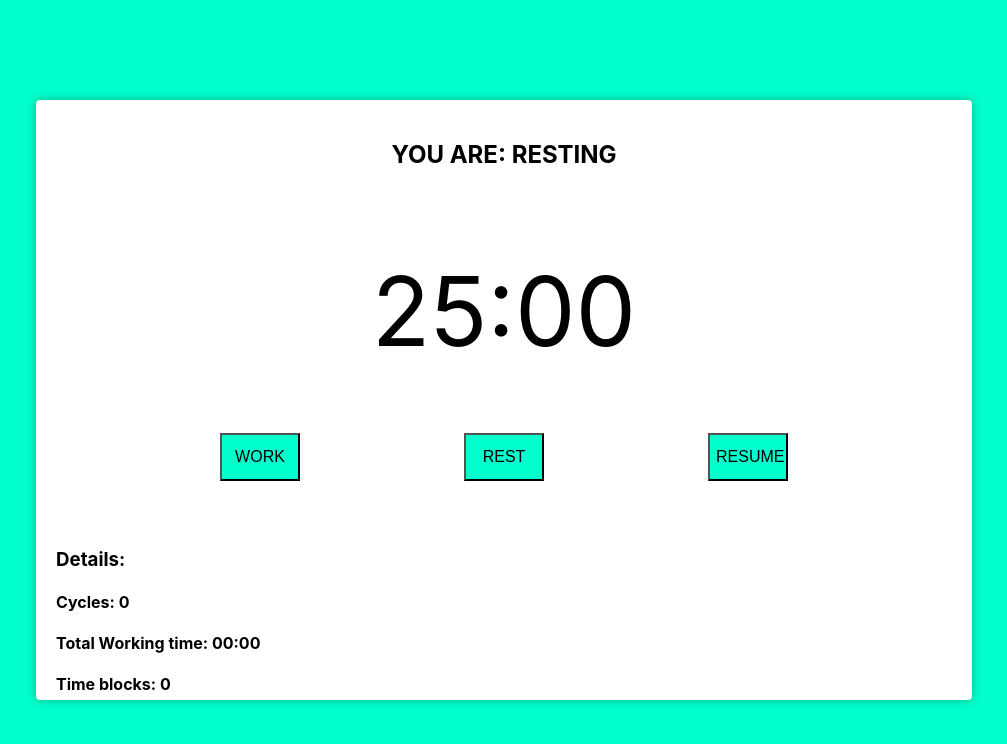
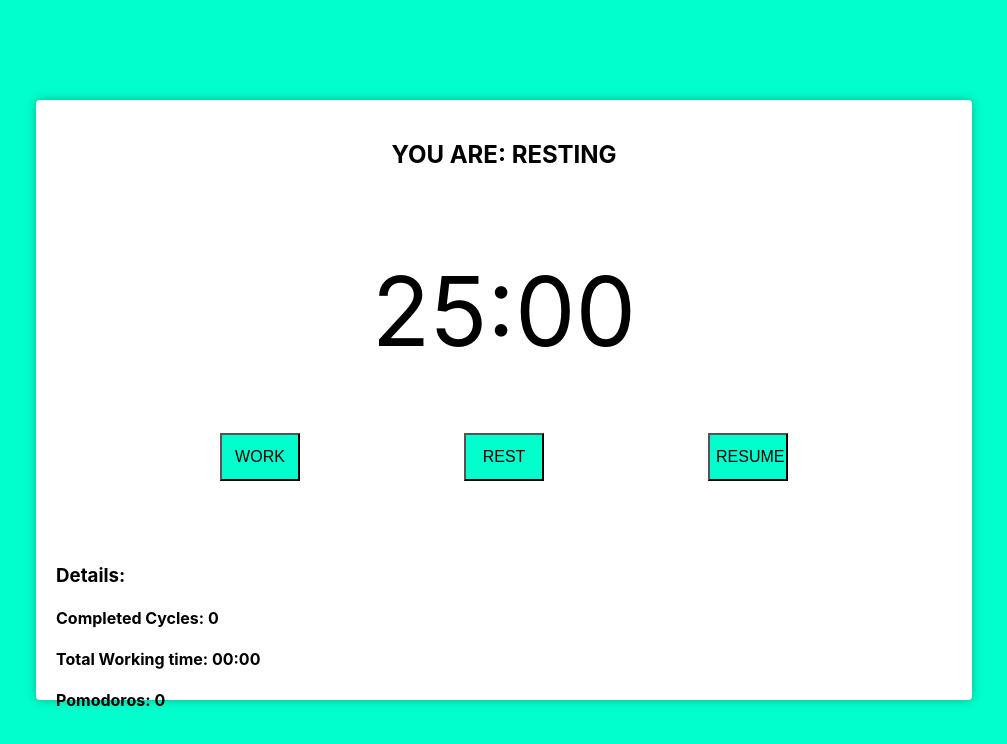
Before and after one commit to ruanres/pomodo-app, a React (Create React App) app: page / in a window 1280 px wide. Shown: the top 744 px of the page, without its empty margins (136-1143 px from the left). Built offline with nearby package versions, Linux system fonts and the light colour scheme.

Commit message:
add pomodoro logic

```diff
--- a/src/App.tsx
+++ b/src/App.tsx
@@ -17,12 +17,6 @@ function App() {
           longRestTime={MINUTES_15}
           cycles={CYCLES}
         />
-        <div className="details">
-          <h3>Details:</h3>
-          <h4>Cycles: 0</h4>
-          <h4>Total Working time: 00:00</h4>
-          <h4>Time blocks: 0</h4>
-        </div>
       </div>
     </div>
   );
--- a/src/components/Timer/index.tsx
+++ b/src/components/Timer/index.tsx
@@ -18,16 +18,33 @@ const Timer = (props: Timer) => {
   const [working, setWorking] = useState(false);
   const [timeCounting, setTimeCounting] = useState(false);
   const [userState, setUserState] = useState<UserState>('resting');
+  const [pomodoros, setPomodoros] = useState(0);
+  const [completedCycles, setCompletedCycles] = useState(0);
 
   useEffect(() => {
     document.body.setAttribute('class', working ? 'working' : '');
     setUserState(working ? 'working' : 'resting');
-  }, [working]);
+
+    const timeIsOver = counter <= 0;
+    if (timeIsOver) {
+      if (working) {
+        const increasedPomodoro = pomodoros + 1;
+        setPomodoros(increasedPomodoro);
+        const isCycleCompleted = increasedPomodoro % props.cycles === 0;
+        if (isCycleCompleted) {
+          startResting(true);
+          setCompletedCycles((quantity) => quantity + 1);
+        } else {
+          startResting(false);
+        }
+      } else {
+        startWorking();
+      }
+    }
+  }, [working, counter, pomodoros, props.cycles]);
 
   useInterval(
-    () => {
-      setCounter((current) => current - 1);
-    },
+    () => setCounter((current) => current - 1),
     timeCounting ? 1000 : null,
   );
 
@@ -55,6 +72,14 @@ const Timer = (props: Timer) => {
           onClick={() => setTimeCounting(!timeCounting)}
         />
       </div>
+      <div className="details">
+        <h3>Details:</h3>
+        <h4>Completed Cycles: {completedCycles}</h4>
+        <h4>
+          Total Working time: {secondsToTime(props.pomodoroTime * pomodoros)}
+        </h4>
+        <h4>Pomodoros: {pomodoros}</h4>
+      </div>
     </div>
   );
 };
```
